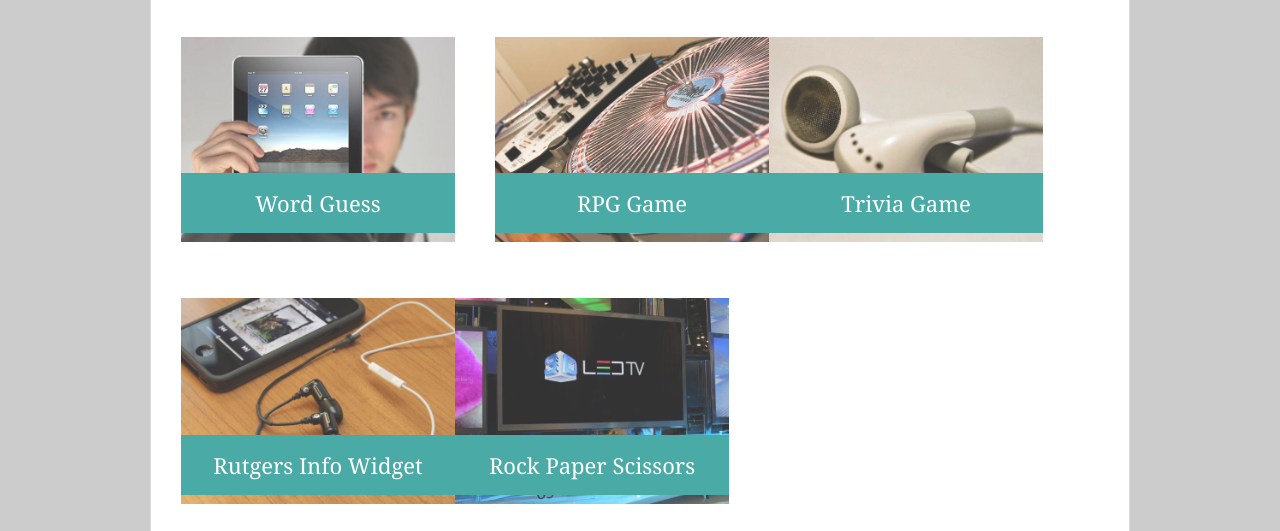
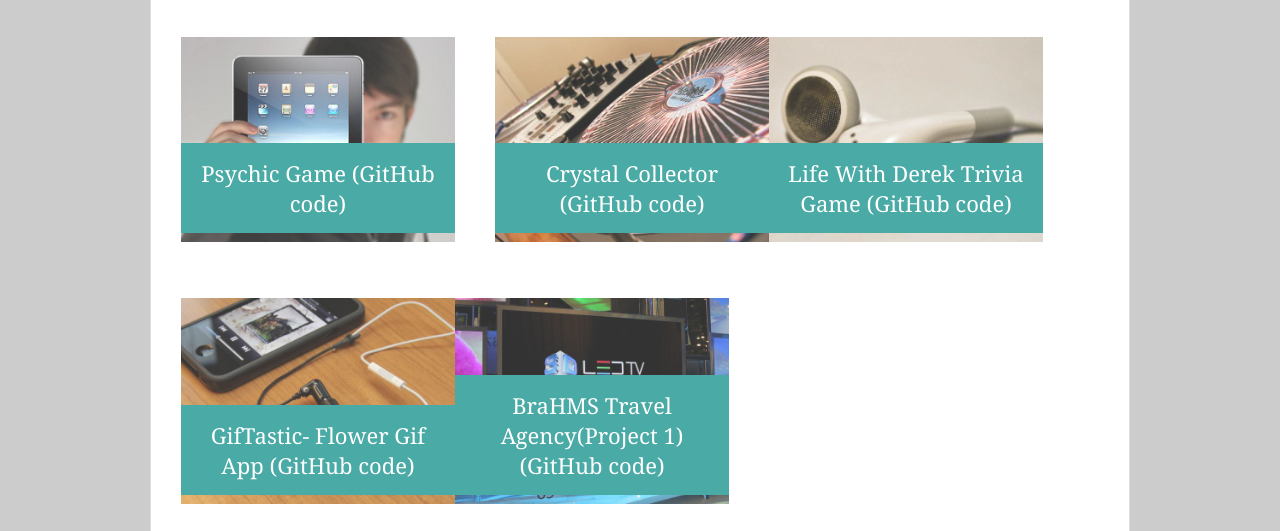
Before and after one commit to hmurali/Responsive-Portfolio, a plain HTML site: page portfolio.html in a window 1280 px wide. Shown: the part 269-800 px from the top of the page. Drawn offline with Linux system fonts and the light colour scheme.

Commit message:
Updated portfolio page

```diff
--- a/portfolio.html
+++ b/portfolio.html
@@ -23,29 +23,45 @@
                 <h1>Portfolio</h1>
 
                 <div class="work">
-                    <img src="assets/images/technics-q-c-640-480-1.jpg" alt="Word Guess">
+                    <img src="assets/images/technics-q-c-640-480-1.jpg" alt="Psychic Game">
 
-                    <a href="https://hmurali.github.io/Psychic-Game/"><h3>Word Guess</h3></a>
+                    <a href="https://hmurali.github.io/Psychic-Game/"><h3>Psyhic Game</h3></a>
+                    <a href="https://github.com/hmurali/Psychic-Game"><h3>Psychic Game (GitHub code)</h3></a>
                 </div>
                 <div class="work">
-                    <img src="assets/images/technics-q-c-640-480-2.jpg" alt="RPG Game">
+                    <img src="assets/images/technics-q-c-640-480-2.jpg" alt="Crystal Collector">
 
-                    <a href="https://hmurali.github.io/unit-4-game/"><h3>RPG Game</h3></a>
+                    <a href="https://hmurali.github.io/unit-4-game/"><h3>Crystal Collector</h3></a>
+                    <a href="https://github.com/hmurali/unit-4-game"><h3>Crystal Collector (GitHub code)</h3></a>
                 </div>
                 <div class="work">
-                    <img src="assets/images/technics-q-c-640-480-5.jpg" alt="Trivia Game">
+                    <img src="assets/images/technics-q-c-640-480-5.jpg" alt="Life With Derek Trivia Game">
 
-                    <a href="https://hmurali.github.io/TriviaGame/"><h3>Trivia Game</h3></a>
+                    <a href="https://hmurali.github.io/TriviaGame/"><h3>Life With Derek Trivia Game</h3></a>
+                    <a href="https://github.com/hmurali/TriviaGame"><h3>Life With Derek Trivia Game (GitHub code)</h3></a>
                 </div>
                 <div class="work">
-                    <img src="assets/images/technics-q-c-640-480-7.jpg" alt="Rutgers Info Widget">
+                    <img src="assets/images/technics-q-c-640-480-7.jpg" alt="GifTastic- Flower Gif App">
 
-                    <a href="https://hmurali.github.io/GifTastic/index.html"><h3>Rutgers Info Widget</h3></a>
+                    <a href="https://hmurali.github.io/GifTastic/index.html"><h3>GifTastic- Flower Gif App</h3></a>
+                    <a href="https://github.com/hmurali/GifTastic"><h3>GifTastic- Flower Gif App (GitHub code)</h3></a>
                 </div>
                 <div class="work">
+                    <img src="assets/images/technics-q-c-640-480-9.jpg" alt="BraHMS Travel Agency(Project 1)">
+                    <a href="https://molly02.github.io/Travel-Agency"><h3>BraHMS Travel Agency(Project 1)</h3></a>
+                    <a href="https://github.com/molly02/Travel-Agency"><h3>BraHMS Travel Agency(Project 1)(GitHub code)</h3></a>
+                </div>
+                <!-- <div class="work">
                     <img src="assets/images/technics-q-c-640-480-9.jpg" alt="Rock Paper Scissors">
 
                     <h3>Rock Paper Scissors</h3>
+                </div> -->
+                <div class="work">
+                    <a href="https://github.com/hmurali"><h3>Hari's GitHub</h3></a>
+                    <a href="https://www.linkedin.com/in/hari-m-5a818ba0/"><h3>Hari's LinkedIn</h3></a>
+                    <h3>Email: augten95@gmail.com</h3>
+                    <h3>Phone Number: (224)723-6290</h3>
+                    <a href="https://drive.google.com/open?id=1JS0SXAHAl4j_3rJEnteHeQg92dRRupRX"><h3>Hari's Resume (PDF)</h3></a>
                 </div>
             </section>
         </div>
```
